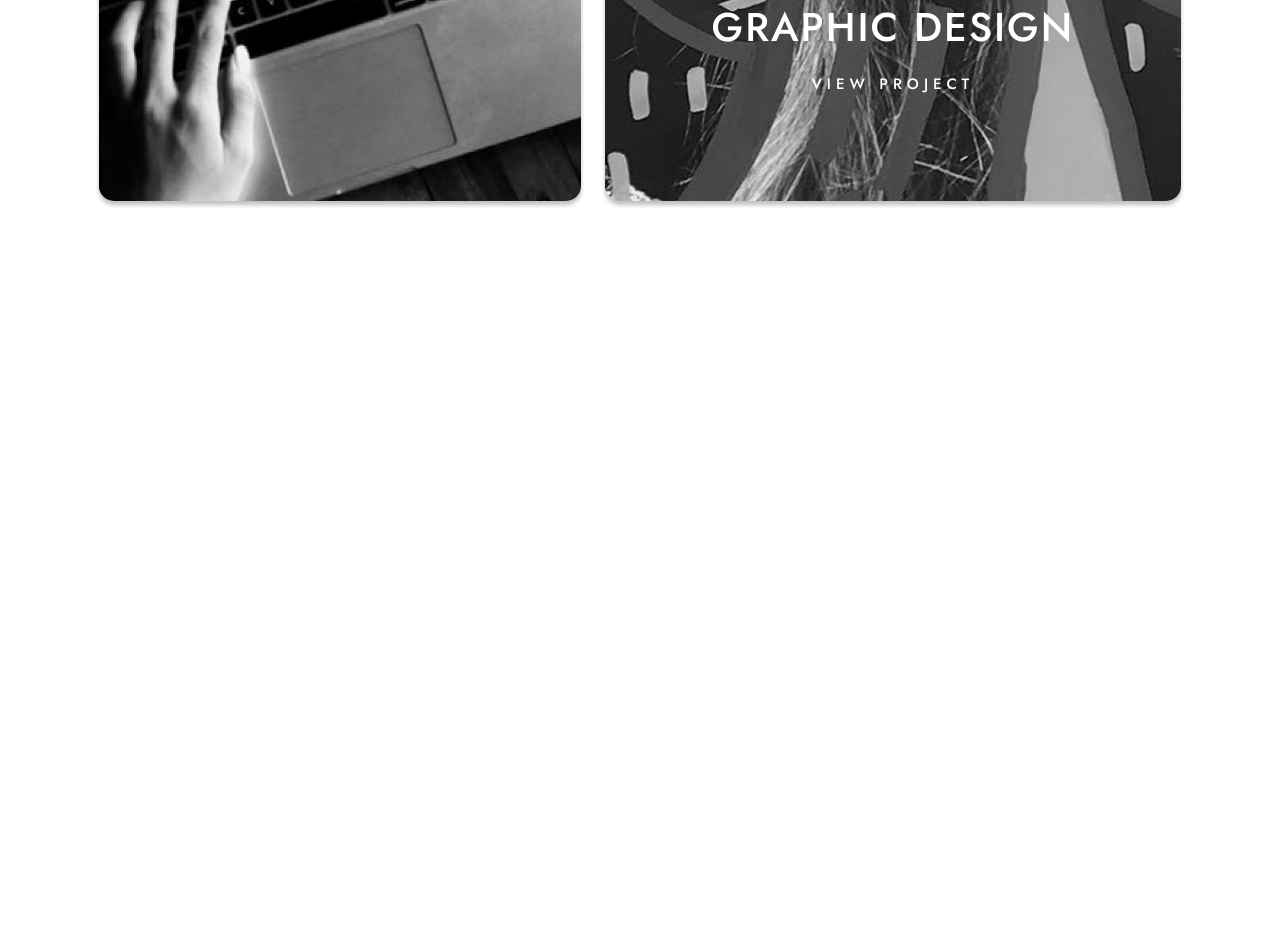
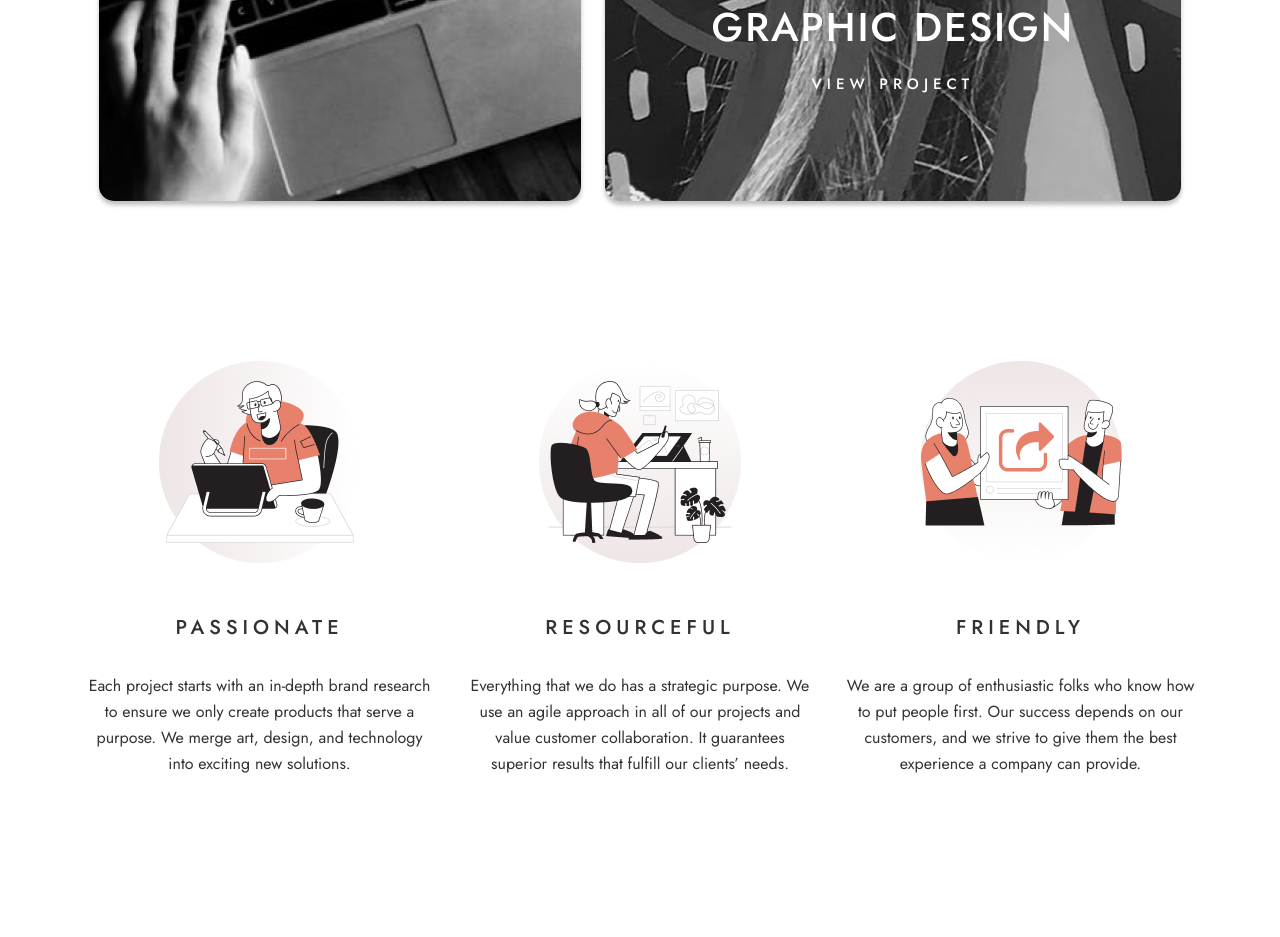
Before and after one commit to heyitsdurdona/examnt2, a plain HTML site: page index.html in a window 1280 px wide. Shown: the part 1384-2321 px from the top of the page. Before the commit the page ends 1745 px from the top, so only its background shows below. Drawn offline with Linux system fonts and the light colour scheme.

Commit message:
add: why-choose desktop, tablet, mobile

```diff
--- a/css/main.css
+++ b/css/main.css
@@ -252,7 +252,46 @@ a{
 }
 /* ------------------------ MAIN CARDS END ---------------------- */
 
+/* ------------------------ WHY-CHOOSE START ---------------------- */
+.why-choose__wrapper{
+    margin-bottom: 160px;
+}
 
+.why-choose__list{
+    display: flex;
+    align-items: center;
+    justify-content: space-between;
+    gap: 30px;
+}
+
+.why-choose__item{
+    text-align: center;
+    max-width: 350px;
+}
+
+.why-choose__img{
+    width: 202px;
+    height: 202px;
+    margin-bottom: 48px;
+}
+
+.why-choose__title{
+    font-weight: 500;
+    font-size: 20px;
+    line-height: 26px;
+    letter-spacing: 5px;
+    color: var(--dark-gray);
+
+    margin-bottom: 32px;
+    text-transform: uppercase;
+}
+
+.why-choose__info{
+    font-size: 16px;
+    line-height: 26px;
+    color: var(--dark-gray);
+}
+/* ------------------------ WHY-CHOOSE END ---------------------- */
 
 /* ----------------------- MEDIA QUERIES START ----------------------- */
 @media only screen and (max-width: 1242px){
@@ -293,6 +332,25 @@ a{
 }
 
 @media only screen and (max-width: 768px){
+    .why-choose__list{
+        flex-direction: column;
+    }
+
+    .why-choose__list{
+        align-items: start;
+    }
+    .why-choose__item{
+        display: flex;
+        /* align-items: center; */
+        justify-content: space-between;
+        gap: 48px;
+        max-width: 100%;
+    }
+
+    .why-choose__text-wrapper{
+        text-align: left;
+    }
+
 
 }
 
@@ -309,6 +367,19 @@ a{
         max-width: 100%;
     }
 
+    .why-choose__item{
+        flex-direction: column;
+        text-align: center;
+        align-items: center;
+    }
+
+    .why-choose__text-wrapper{
+        text-align: center;
+    }
+    .why-choose__img{
+        margin-bottom: 30px;
+    }
+
 
 
 }
--- a/index.html
+++ b/index.html
@@ -76,5 +76,36 @@
     </section>
     <!-- MAIN CARDS END -->
 
+    <!-- WHY-CHOOSE START -->
+     <section class="why-choose">
+        <div class="container why-choose__wrapper">
+            <ul class="why-choose__list">
+                <li class="why-choose__item">
+                    <img class="why-choose__img" src="./images/why-choose1.png" alt="img" >
+                    <div class="why-choose__text-wrapper">
+                        <h3 class="why-choose__title">PASSIONATE</h3>
+                    <p class="why-choose__info">Each project starts with an in-depth brand research to ensure we only create products that serve a purpose. We merge art, design, and technology into exciting new solutions.</p>
+                    </div>
+                </li>
+                <li class="why-choose__item">
+                    <img class="why-choose__img" src="./images/why-choose2.png" alt="img" >
+                    <div class="why-choose__text-wrapper">
+                        <h3 class="why-choose__title">RESOURCEFUL</h3>
+                    <p class="why-choose__info">Everything that we do has a strategic purpose. We use an agile approach in all of our projects and value customer collaboration. It guarantees superior results that fulfill our clients’ needs.</p>
+                    </div>
+                </li>
+                <li class="why-choose__item">
+                    <img class="why-choose__img" src="./images/why-choose3.png" alt="img" >
+                    <div class="why-choose__text-wrapper">
+                        <h3 class="why-choose__title">FRIENDLY</h3>
+                    <p class="why-choose__info">We are a group of enthusiastic folks who know how to put people first. Our success depends on our customers, and we strive to give them the best experience a company can provide.</p>
+                    </div>
+                </li>
+            </ul>
+        </div>
+     </section>
+
+    <!-- WHY-CHOOSE END -->
+
 </body>
 </html>
```
Also changed, not shown: images/why-choose1.png (added), images/why-choose2.png (added), images/why-choose3.png (added).
